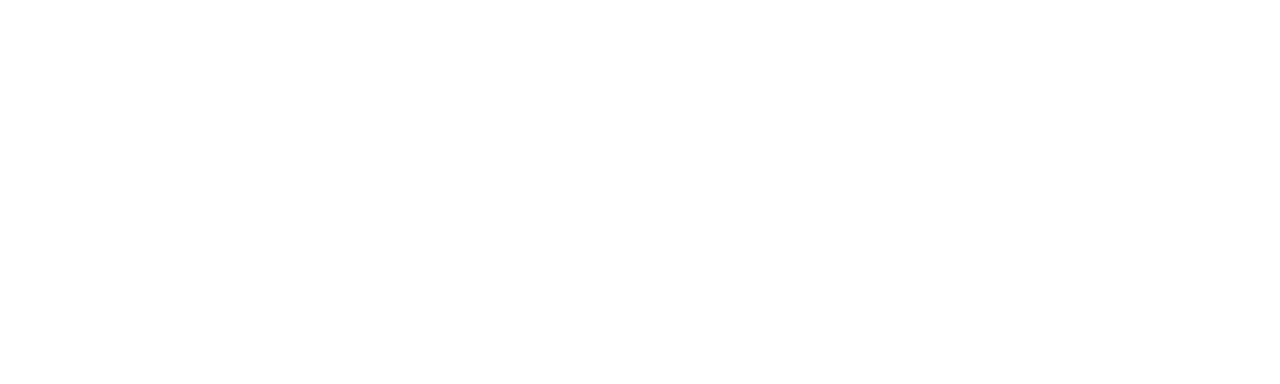
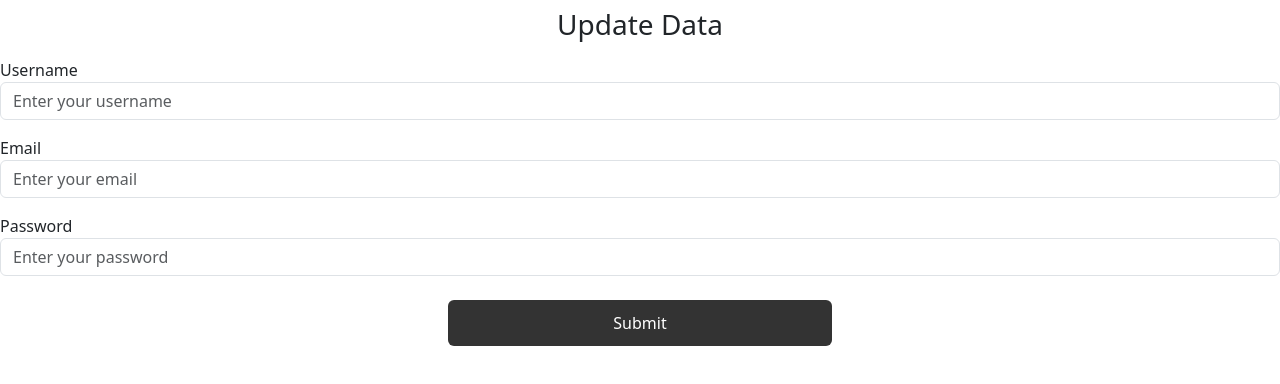
Before and after one commit to AjithaChand/Validation-project, a React (Create React App) app in the folder Insurance-app-main/: page /getuser/1 in a window 1280 px wide. Before the commit this address had no page. Shown: the top 384 px of the page. Built offline with nearby package versions, Linux system fonts and the light colour scheme; no server answers.

Commit message:
Updated files

```diff
--- a/Insurance-app-main/src/App.js
+++ b/Insurance-app-main/src/App.js
@@ -31,6 +31,7 @@
             <Route path='users' element={<Users />} />
           </Route>
 
+          <Route path='/getuser/:id' element={<Updatedata />} />
           <Route path='/edituser/:id' element={<Updatedata />} />
           <Route path='/adminregister' element={<Adminregister />} />
           <Route path='/userpage' element={<Userpage />} />
--- a/Insurance-app-main/src/Users.js
+++ b/Insurance-app-main/src/Users.js
@@ -19,8 +19,9 @@
    // updatepopup
    const [showupdate,setShowupdate] = useState(false)
 
-   const handleupdate = ()=>{
+   const handleupdate = (id)=>{
      setShowupdate(!showupdate)
+     alert(id)
    }
 
   const [value, setValue] = useState([])
```
